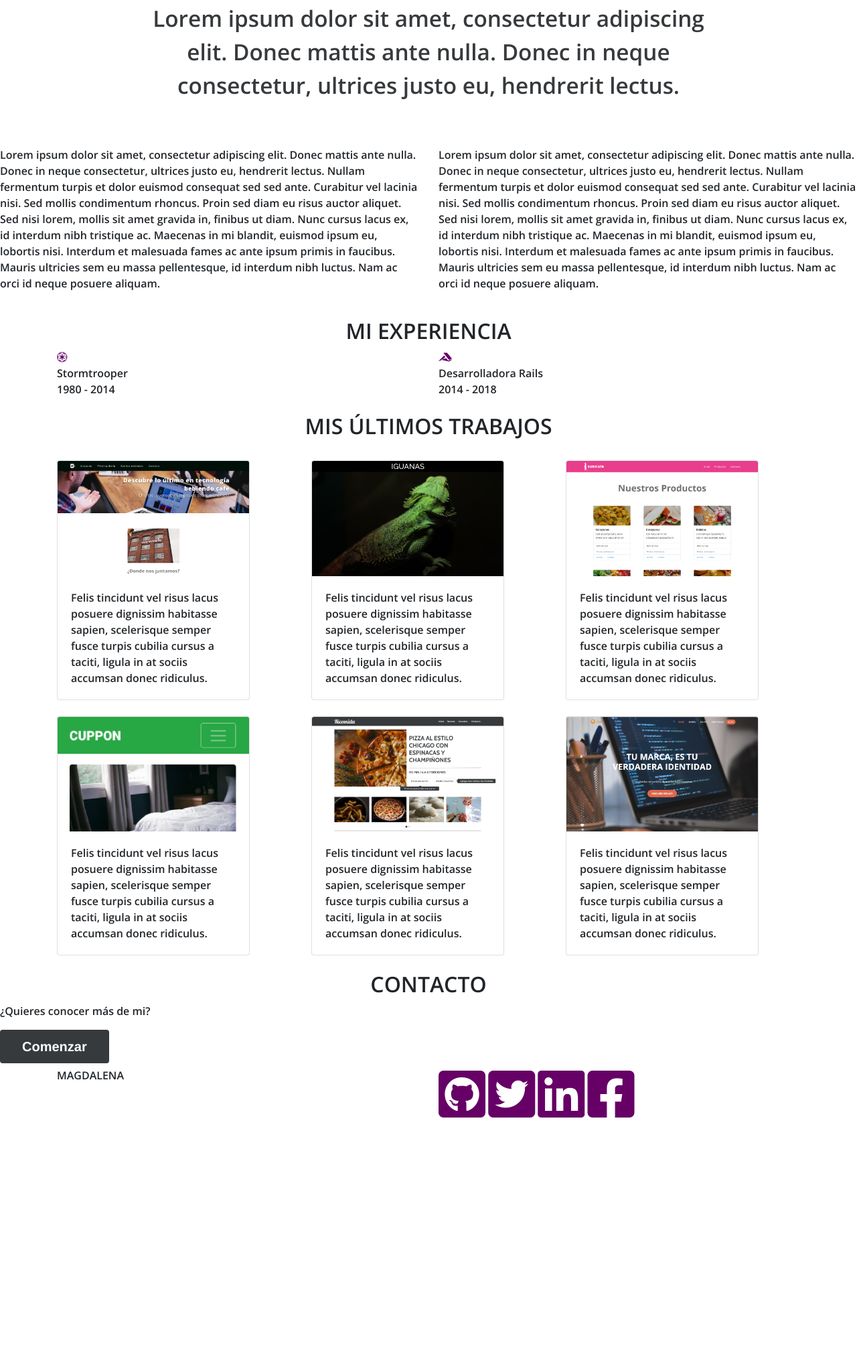
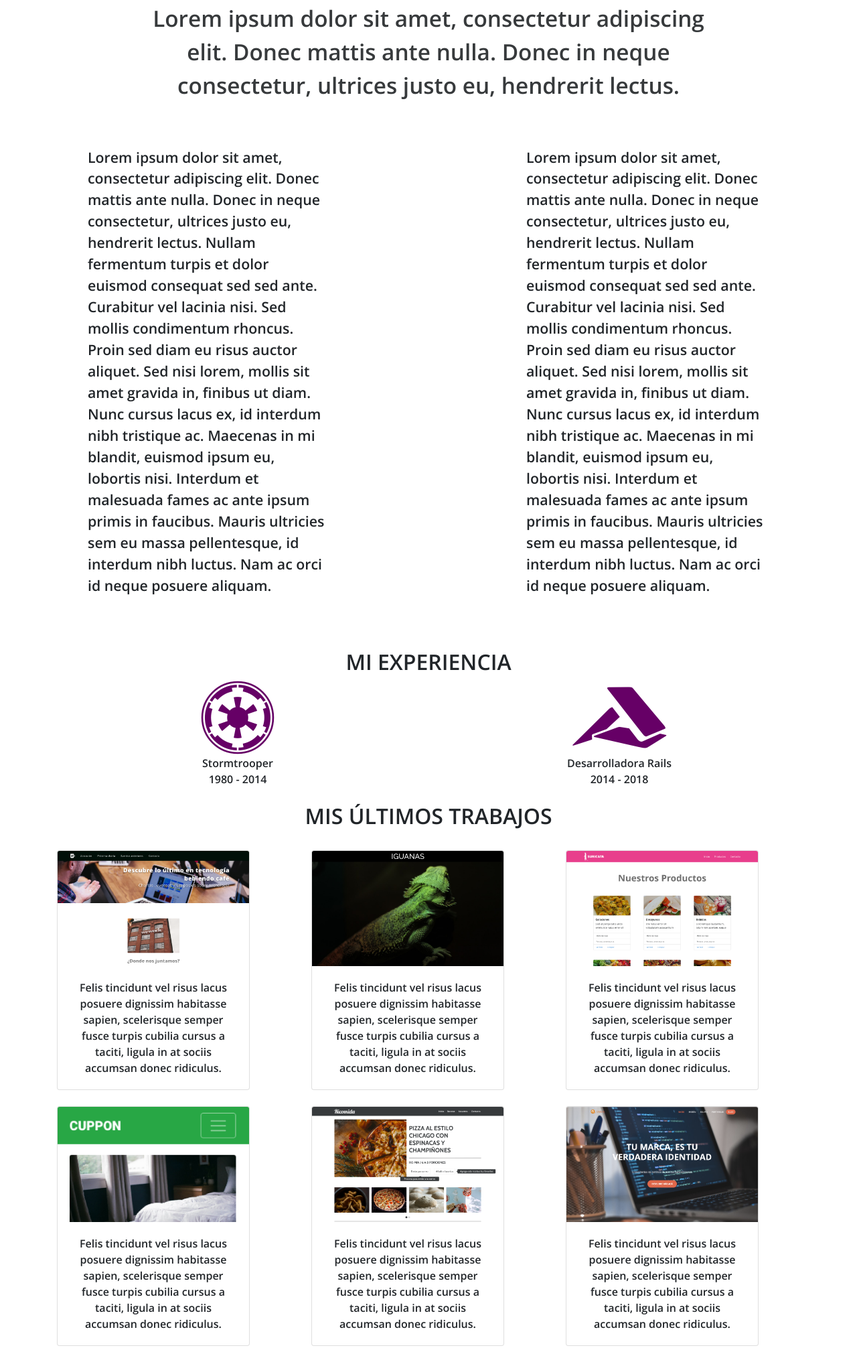
Before and after one commit to BernarditaSepulveda/prueba1, a plain HTML site: page index.html in a window 1280 px wide. Shown: the part 971-2983 px from the top of the page at 67% size. Before the commit the page ends 2644 px from the top, so only its background shows below. Drawn offline with nearby package versions, Linux system fonts and the light colour scheme; a script that the page names is missing.

Commit message:
experiencia ok

```diff
--- a/assets/css/style.css
+++ b/assets/css/style.css
@@ -64,6 +64,23 @@ h1{
     margin-left: 12%;
 }
 
+.historia{
+    margin-left: 10%;
+    margin-right: 10%;
+    font-family: 'Open Sans', regular;
+    font-size: 16pt;
+}
+
+.hr2{
+    color: black;
+}
+
+.experiencia{
+    text-align: center;
+    padding-top: 3%;
+    padding-bottom: 3%;
+}
+
 i{
     color: #660066;
     size: 300%;
--- a/index.html
+++ b/index.html
@@ -42,7 +42,7 @@
             <div class="col">
             </div>
             <div class="col-texto">
-                <h1>YO SOY<br><hr></h1>
+                <h1>YO SOY<br><hr class=></h1>
                 <h2 id="magdalena">MAGDALENA</h2>
             </div>
             <div class="col">
@@ -55,28 +55,28 @@
               <div class="colprincipal">
                 <p>Lorem ipsum dolor sit amet, consectetur adipiscing elit. Donec mattis ante nulla. Donec in neque consectetur, ultrices justo eu, hendrerit lectus.</p><hr>
               </div>
-              <hr>
+              <hr class="hr2">
           </div>
         </div>
         <div class="row">
-            <div class="col-sm">
+            <div class="col-sm historia">
                 <p>Lorem ipsum dolor sit amet, consectetur adipiscing elit. Donec mattis ante nulla. Donec in neque consectetur, ultrices justo eu, hendrerit lectus. Nullam fermentum turpis et dolor euismod consequat sed sed ante. Curabitur vel lacinia nisi. Sed mollis condimentum rhoncus. Proin sed diam eu risus auctor aliquet. Sed nisi lorem, mollis sit amet gravida in, finibus ut diam. Nunc cursus lacus ex, id interdum nibh tristique ac. Maecenas in mi blandit, euismod ipsum eu, lobortis nisi. Interdum et malesuada fames ac ante ipsum primis in faucibus. Mauris ultricies sem eu massa pellentesque, id interdum nibh luctus. Nam ac orci id neque posuere aliquam.</p>
             </div>
-            <div class="col-sm">
+            <div class="col-sm historia">
                 <p>Lorem ipsum dolor sit amet, consectetur adipiscing elit. Donec mattis ante nulla. Donec in neque consectetur, ultrices justo eu, hendrerit lectus. Nullam fermentum turpis et dolor euismod consequat sed sed ante. Curabitur vel lacinia nisi. Sed mollis condimentum rhoncus. Proin sed diam eu risus auctor aliquet. Sed nisi lorem, mollis sit amet gravida in, finibus ut diam. Nunc cursus lacus ex, id interdum nibh tristique ac. Maecenas in mi blandit, euismod ipsum eu, lobortis nisi. Interdum et malesuada fames ac ante ipsum primis in faucibus. Mauris ultricies sem eu massa pellentesque, id interdum nibh luctus. Nam ac orci id neque posuere aliquam.</p>
             </div>
         </div>
     </section>
     <br>
-    <section2>
+    <section class="experiencia">
         <h2>MI EXPERIENCIA</h2>
         <div class="container">
             <div class="row">
               <div class="col-sm">
-                <i class="fab fa-empire"></i><br>Stormtrooper<br>1980 - 2014
+                <i class="fab fa-empire fa-7x"></i><br>Stormtrooper<br>1980 - 2014
               </div>
               <div class="col-sm">
-                <i class="fab fa-accusoft"></i><br>Desarrolladora Rails<br>2014 - 2018
+                <i class="fab fa-accusoft fa-7x"></i><br>Desarrolladora Rails<br>2014 - 2018
               </div>
             </div>
           </div>
```
